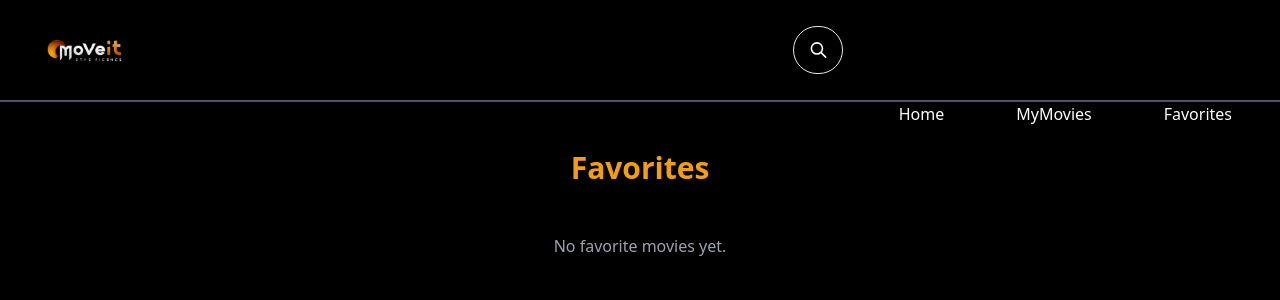
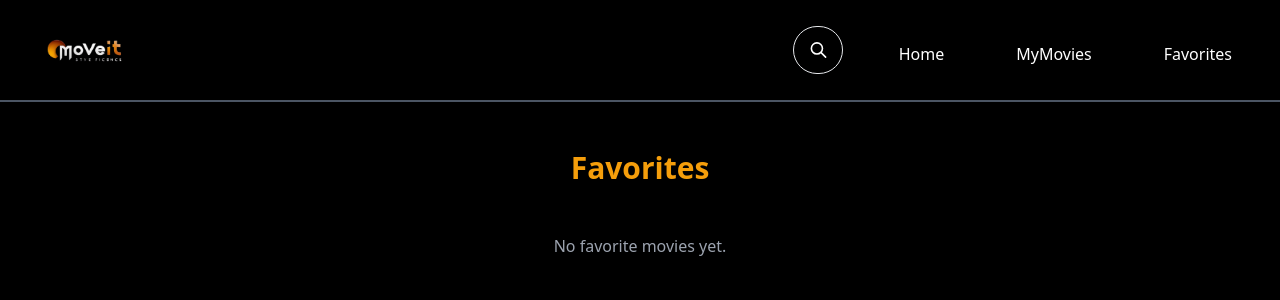
Before and after one commit to sujalamatya/movies-watchlist, a Next.js app: page /favorites in a window 1280 px wide. Shown: the top 300 px of the page. Built offline with nearby package versions, Linux system fonts and the light colour scheme.

Commit message:
fix:nav item alignment fix test

```diff
--- a/src/components/common/Navbar.tsx
+++ b/src/components/common/Navbar.tsx
@@ -53,7 +53,7 @@ const Navbar: React.FC = () => {
         <ul
           className={`md:flex md:space-x-6 md:items-center top-1 ${
             isMenuOpen ? "flex" : "hidden"
-          } flex-col md:flex-row absolute md:relative bg-black md:bg-transparent top-16 left-0 w-full md:w-auto`}
+          } flex-col md:flex-row absolute md:relative bg-black md:bg-transparent top-1 left-0 w-full md:w-auto`}
         >
           {["Home", "MyMovies", "Favorites"].map((item) => (
             <li key={item} className="px-6 py-2 md:py-0">
```
